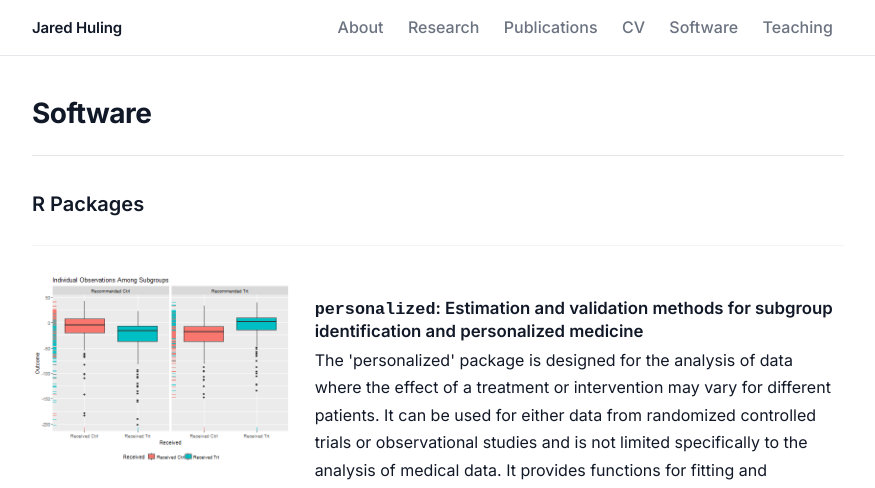
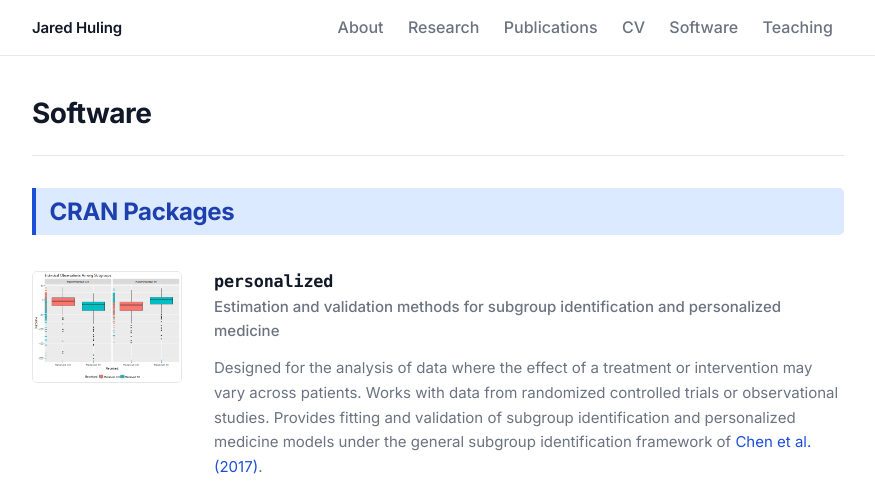
Before and after one commit to jaredhuling/jaredhuling.github.io, a Jekyll site: the page built from _pages/software.md, in a window 1280 px wide and 1400 px high. Shown: the top 488 px of the window, without its empty margins (202-1077 px from the left). Built offline with Jekyll 4.4.1, drawn with Linux system fonts in a browser that asks for light colours; some of the changed text lies outside the part shown.

Commit message:
software update

```diff
--- a/_pages/software.md
+++ b/_pages/software.md
@@ -4,298 +4,183 @@ title: Software
 permalink: /software/
 ---
 
+<div class="pub-section">
+<h2 class="pub-section-header">CRAN Packages</h2>
 
-  <div class="docs-section">
-    <h3>R Packages</h3>
+<div class="software-list">
+
+  <div class="software-entry">
+    <div class="software-img">
+      <img src="/images/subgroups.png" alt="personalized">
+    </div>
+    <div class="software-content">
+      <h4 class="software-name">personalized</h4>
+      <p class="software-subtitle">Estimation and validation methods for subgroup identification and personalized medicine</p>
+      <p>Designed for the analysis of data where the effect of a treatment or intervention may vary across patients. Works with data from randomized controlled trials or observational studies. Provides fitting and validation of subgroup identification and personalized medicine models under the general subgroup identification framework of <a href="https://doi.org/10.1111/biom.12676">Chen et al. (2017)</a>.</p>
+      <div class="software-footer">
+        <a href="https://cran.r-project.org/package=personalized"><img src="https://cranlogs.r-pkg.org/badges/grand-total/personalized" alt="CRAN downloads"></a>
+        <div class="links">
+          <a href="http://jaredhuling.github.io/personalized/">Docs</a>
+          <a href="https://cran.r-project.org/package=personalized">CRAN</a>
+          <a href="https://github.com/jaredhuling/personalized">GitHub</a>
+          <a href="https://www.jstatsoft.org/article/view/v098i05">Paper</a>
+        </div>
+      </div>
+    </div>
   </div>
 
-
-
-  <div class="docs-section">
-
-    <div class="row">
-
-      <div class="four columns">
-        <img src="/images/subgroups.png" width="100%" alt="hdnom-icon" />
-      </div>
-
-      <div class="eight columns">
-
-        <h4><b style="font-family:monospace">personalized</b>: Estimation and validation methods for subgroup identification and
-    personalized medicine</h4>
-
-        <p>
-            The 'personalized' package is designed for the analysis of data where the effect of a treatment or intervention may vary for different patients. It can be used for either data from randomized controlled trials or observational studies and is not limited specifically to the analysis of medical data.
-            It provides functions for fitting and validation of subgroup
-      identification and personalized medicine models under the general subgroup
-      identification framework of <a href="doi:10.1111/biom.12676">Chen et al. (2017)</a>.
-        </p>
-
-        <p>
-          <a href="https://cran.r-project.org/package=personalized"><img src="https://cranlogs.r-pkg.org/badges/grand-total/personalized" alt="CRAN downloads"></a>
-        </p>
-        <p align="right">
-          <a href="http://jaredhuling.github.io/personalized/" class="button">Documentation</a>
-          <a href="https://cran.r-project.org/package=personalized" class="button">Download</a>
-          <a href="https://github.com/jaredhuling/personalized" class="button">Source</a>
-          <a href="https://www.jstatsoft.org/article/view/v098i05" class="button">Paper</a>
-        </p>
-
+  <div class="software-entry">
+    <div class="software-img">
+      <img src="/images/dcow_adjusted.png" alt="independenceWeights">
+    </div>
+    <div class="software-content">
+      <h4 class="software-name">independenceWeights</h4>
+      <p class="software-subtitle">Confounding control for continuous-valued exposures</p>
+      <p>Implements the methodology of <a href="https://arxiv.org/abs/2107.07086">Huling, Greifer, and Chen (2021)</a>, constructing weights that minimize the weighted statistical dependence between a continuous treatment/exposure and a vector of confounders. Because confounding bias is a function of this dependence, these weights mitigate confounding bias directly without requiring a parametric propensity model.</p>
+      <div class="software-footer">
+        <a href="https://cran.r-project.org/package=independenceWeights"><img src="https://cranlogs.r-pkg.org/badges/grand-total/independenceWeights" alt="CRAN downloads"></a>
+        <div class="links">
+          <a href="https://cran.r-project.org/package=independenceWeights">CRAN</a>
+          <a href="https://github.com/jaredhuling/independenceWeights">GitHub</a>
+          <a href="https://arxiv.org/abs/2107.07086">Paper</a>
+        </div>
       </div>
     </div>
-
   </div>
 
-
-
-
-<div class="docs-section">
-
-    <div class="row">
-
-      <div class="four columns">
-        <img src="/images/dcow_adjusted.png" width="100%" alt="hdnom-icon" />
-      </div>
-
-      <div class="eight columns">
-
-        <h4><b style="font-family:monospace">independenceWeights</b>: Estimates weights for confounding control for continuous-valued exposures</h4>
-
-        <p>
-          The independenceWeights package offers confounding control tools for studying the causal effects of a continuous exposure from observational data. It implements the methodology of <a href="https://arxiv.org/abs/2107.07086">Huling, Greifer, and Chen (2021)</a>, which constructs weights designed to minimize the weighted statistical dependence between a continuous treatment/exposure variable and a vector of confounder variables. In estimating a causal dose-response function, confounding bias is a function of the dependence between confounders and the exposure/treatment, so weights that minimize the dependence aim to mitigate confounding bias directly.
-        </p>
-
-        <p>
-          <a href="https://cran.r-project.org/package=independenceWeights"><img src="https://cranlogs.r-pkg.org/badges/grand-total/independenceWeights" alt="CRAN downloads"></a>
-        </p>
-        <p align="right">
-          <a href="https://cran.r-project.org/package=independenceWeights" class="button">Download</a>
-          <a href="https://github.com/jaredhuling/independenceWeights" class="button">Source</a>
-          <a href="https://arxiv.org/abs/2107.07086" class="button">Paper</a>
-        </p>
-
+  <div class="software-entry">
+    <div class="software-img">
+      <img src="/images/mcp_path.png" alt="oem">
+    </div>
+    <div class="software-content">
+      <h4 class="software-name">oem</h4>
+      <p class="software-subtitle">Orthogonalizing EM algorithm for penalized regression</p>
+      <p>Efficient computation for penalized regression models using the Orthogonalizing EM algorithm, designed for tall datasets. Supports lasso, MCP, SCAD, elastic net, group lasso, group MCP/SCAD, and more. Also available as a <a href="https://github.com/jaredhuling/OrthogEM.jl">Julia implementation</a>.</p>
+      <div class="software-footer">
+        <a href="https://cran.r-project.org/package=oem"><img src="https://cranlogs.r-pkg.org/badges/grand-total/oem" alt="CRAN downloads"></a>
+        <div class="links">
+          <a href="http://jaredhuling.github.io/oem/">Docs</a>
+          <a href="https://cran.r-project.org/package=oem">CRAN</a>
+          <a href="https://github.com/jaredhuling/oem">GitHub</a>
+          <a href="https://www.jstatsoft.org/article/view/v104i06">Paper</a>
+        </div>
       </div>
     </div>
-
   </div>
 
-
-
-
-
-  <div class="docs-section">
-
-    <div class="row">
-
-      <div class="four columns">
-        <img src="/images/mcp_path.png" width="100%" alt="OEM" />
-      </div>
-
-      <div class="eight columns">
-
-        <h4><b style="font-family:monospace">oem</b>: Orthogonalizing EM algorithm for penalized estimation</h4>
-
-        <p>
-          oem provides computation for various penalized regression models using the Orthogonalizing EM algorithm and is highly efficient for tall data. Penalties available include the lasso, MCP, SCAD, elastic net, group lasso, group MCP/SCAD, and more.
-        </p>
-
-        <p>
-          <a href="https://cran.r-project.org/package=oem"><img src="https://cranlogs.r-pkg.org/badges/grand-total/oem" alt="CRAN downloads"></a>
-        </p>
-        <p align="right">
-          <a href="http://jaredhuling.github.io/oem/" class="button">Documentation</a>
-          <a href="https://cran.r-project.org/package=oem" class="button">Download</a>
-          <a href="https://github.com/jaredhuling/oem" class="button">Source</a><br><br>
-          <a href="https://github.com/jaredhuling/OrthogEM.jl" class="button">Julia implementation</a>
-          <a href="https://www.jstatsoft.org/article/view/v104i06" class="button">Paper</a>
-        </p>
-
+  <div class="software-entry">
+    <div class="software-img">
+      <img src="/images/response_histograms_wide.png" alt="personalized2part">
+    </div>
+    <div class="software-content">
+      <h4 class="software-name">personalized2part</h4>
+      <p class="software-subtitle">Two-part individualized treatment rules for semi-continuous data</p>
+      <p>Implements the methodology of <a href="https://doi.org/10.1080/01621459.2020.1801449">Huling, Smith, and Chen (2020)</a> for subgroup identification with semi-continuous outcomes. Uses a two-part (hurdle) framework to jointly model the binary and continuous components of the outcome, yielding a single treatment rule. High-dimensional settings are handled via a cooperative lasso penalty.</p>
+      <div class="software-footer">
+        <a href="https://cran.r-project.org/package=personalized2part"><img src="https://cranlogs.r-pkg.org/badges/grand-total/personalized2part" alt="CRAN downloads"></a>
+        <div class="links">
+          <a href="http://jaredhuling.github.io/personalized2part/">Docs</a>
+          <a href="https://cran.r-project.org/package=personalized2part">CRAN</a>
+          <a href="https://github.com/jaredhuling/personalized2part">GitHub</a>
+        </div>
       </div>
     </div>
-
   </div>
 
-  <div class="docs-section">
-
-    <div class="row">
-
-      <div class="four columns">
-        <img src="/images/response_histograms_wide.png" width="100%" alt="hdnom-icon" />
-      </div>
-
-      <div class="eight columns">
-
-        <h4><b style="font-family:monospace">personalized2part</b>: two part estimation of individualized treatment rules for semi-continuous data</h4>
-
-        <p>
-          The personalized2part package implements the methodology of <a href="https://doi.org/10.1080/01621459.2020.1801449">Huling, Smith, and Chen (2020)</a>, which allows for subgroup identification for semi-continuous outcomes by estimating individualized treatment rules. It uses a two part modeling (or hurdle modeling) framework to handle semi-continuous data by modeling separately the positive part of the outcome and an indicator of whether each outcome is positive, but still results in a single treatment rule. High dimensional data is handled with a cooperative lasso penalty, which encourages the coefficients in the two models to have the same sign.
-        </p>
-
-        <p>
-          <a href="https://cran.r-project.org/package=personalized2part"><img src="https://cranlogs.r-pkg.org/badges/grand-total/personalized2part" alt="CRAN downloads"></a>
-        </p>
-        <p align="right">
-          <a href="http://jaredhuling.github.io/personalized2part/" class="button">Documentation</a>
-          <a href="https://cran.r-project.org/package=personalized2part" class="button">Download</a>
-          <a href="https://github.com/jaredhuling/personalized2part" class="button">Source</a>
-        </p>
-
+  <div class="software-entry">
+    <div class="software-img">
+      <img src="/images/central_mean_subspaces.png" alt="hierSDR">
+    </div>
+    <div class="software-content">
+      <h4 class="software-name">hierSDR</h4>
+      <p class="software-subtitle">Hierarchical sufficient dimension reduction</p>
+      <p>Semiparametric sufficient dimension reduction for settings where population heterogeneity is defined by binary stratifying factors (e.g., chronic conditions in hospital risk modeling). Dimension reduction conforms to the hierarchical relationships between subpopulations, enabling tailored and interpretable models.</p>
+      <div class="software-footer">
+        <a href="https://cran.r-project.org/package=hierSDR"><img src="https://cranlogs.r-pkg.org/badges/grand-total/hierSDR" alt="CRAN downloads"></a>
+        <div class="links">
+          <a href="https://cran.r-project.org/package=hierSDR">CRAN</a>
+          <a href="https://github.com/jaredhuling/hierSDR">GitHub</a>
+          <a href="https://arxiv.org/abs/2212.12394">Paper</a>
+        </div>
       </div>
     </div>
-
   </div>
 
-
-
-
-
-  <div class="docs-section">
-
-    <div class="row">
-
-      <div class="four columns">
-        <img src="/images/central_mean_subspaces.png" width="100%" alt="hdnom-icon" />
-      </div>
-
-      <div class="eight columns">
-
-        <h4><b style="font-family:monospace">hierSDR</b>: Hierarchical sufficient dimension reduction</h4>
-
-        <p>
-          The hierSDR package provides semiparametric sufficient dimension reduction methods for modeling scenarios where heterogeneity is defined by several binary factors which stratify the population into multiple subpopulations. For example, hierSDR can be used in a hospital-wide risk modeling application if covariate effects in risk models differ for subpopulations of patients with different chronic conditions. Here the chronic conditions are the binary stratifying factors. The hierSDR package provides computation for dimension reduction methods that conform to the hierarchical nature of the relationships between the various subpopulations.
-        </p>
-
-        <p>
-          <a href="https://cran.r-project.org/package=hierSDR"><img src="https://cranlogs.r-pkg.org/badges/grand-total/hierSDR" alt="CRAN downloads"></a>
-        </p>
-        <p align="right">
-          <a href="https://cran.r-project.org/package=hierSDR" class="button">Download</a>
-          <a href="https://github.com/jaredhuling/hierSDR" class="button">Source</a>
-          <a href="https://arxiv.org/abs/2212.12394" class="button">Paper</a>
-        </p>
-
+  <div class="software-entry">
+    <div class="software-img">
+      <img src="/images/venn.png" alt="vennLasso">
+    </div>
+    <div class="software-content">
+      <h4 class="software-name">vennLasso</h4>
+      <p class="software-subtitle">Variable selection for heterogeneous populations</p>
+      <p>Variable selection for high-dimensional models where population heterogeneity is defined by binary stratifying factors. Yields sparsity patterns that adhere to the hierarchical structure among subpopulations, enabling structured, interpretable variable selection across groups.</p>
+      <div class="software-footer">
+        <a href="https://cran.r-project.org/package=vennLasso"><img src="https://cranlogs.r-pkg.org/badges/grand-total/vennLasso" alt="CRAN downloads"></a>
+        <div class="links">
+          <a href="http://jaredhuling.github.io/vennLasso/">Docs</a>
+          <a href="https://cran.r-project.org/package=vennLasso">CRAN</a>
+          <a href="https://github.com/jaredhuling/vennLasso">GitHub</a>
+        </div>
       </div>
     </div>
-
   </div>
 
+</div>
+</div>
 
+<div class="pub-section">
+<h2 class="pub-section-header">Packages in Development</h2>
 
+<div class="software-list">
 
-
-  <div class="docs-section">
-
-    <div class="row">
-
-      <div class="four columns">
-        <img src="/images/doubly_sparse.png" width="100%" alt="hdnom-icon" />
-      </div>
-
-      <div class="eight columns">
-
-        <h4><b style="font-family:monospace">groupFusedMulti</b>: Doubly structured variable selection for grouped multivariate outcomes</h4>
-
-        <p>
-          The groupFusedMulti package provides penalized estimation methods for high dimensional regression models for multivariate outcomes that have a natural group structure. This package implements the methodology of <a href="https://arxiv.org/abs/2302.11098">Huling, et al (2023)</a>.
-        </p>
-
-        <p align="right">
-          <a href="https://github.com/jaredhuling/groupFusedMulti" class="button">Source</a>
-          <a href="https://arxiv.org/abs/2302.11098" class="button">Paper</a>
-        </p>
-
+  <div class="software-entry">
+    <div class="software-img">
+      <img src="/images/doubly_sparse.png" alt="groupFusedMulti">
+    </div>
+    <div class="software-content">
+      <h4 class="software-name">groupFusedMulti</h4>
+      <p class="software-subtitle">Doubly structured variable selection for grouped multivariate outcomes</p>
+      <p>Penalized estimation for high-dimensional regression with multivariate outcomes that have a natural group structure. Implements the methodology of <a href="https://arxiv.org/abs/2302.11098">Huling et al. (2023)</a>.</p>
+      <div class="software-footer">
+        <div class="links">
+          <a href="https://github.com/jaredhuling/groupFusedMulti">GitHub</a>
+          <a href="https://arxiv.org/abs/2302.11098">Paper</a>
+        </div>
       </div>
     </div>
-
   </div>
 
-
-
-
-
-
-
-<div class="docs-section">
-
-    <div class="row">
-
-      <div class="four columns">
-        <img src="/images/venn.png" width="100%" alt="hdnom-icon" />
-      </div>
-
-      <div class="eight columns">
-
-        <h4><b style="font-family:monospace">vennLasso</b>: Variable selection for heterogeneous populations</h4>
-
-        <p>
-          The vennLasso package provides variable selection for high-dimensional modeling scenarios where heterogeneity is defined by several binary factors which stratify the population into multiple subpopulations. For example, vennLasso can be used in a hospital-wide risk modeling application if covariate effects in risk models differ for subpopulations of patients with different chronic conditions. Here the chronic conditions are the binary stratifying factors. The vennLasso package provides computation for a variable selection method which yields variable selection patterns which adhere to the hierarchical nature of the relationships between the various subpopulations.
-        </p>
-
-        <p>
-          <a href="https://cran.r-project.org/package=vennLasso"><img src="https://cranlogs.r-pkg.org/badges/grand-total/vennLasso" alt="CRAN downloads"></a>
-        </p>
-        <p align="right">
-          <a href="http://jaredhuling.github.io/vennLasso/" class="button">Documentation</a>
-          <a href="https://cran.r-project.org/package=vennLasso" class="button">Download</a>
-          <a href="https://github.com/jaredhuling/vennLasso" class="button">Source</a>
-        </p>
-
+  <div class="software-entry">
+    <div class="software-img">
+      <img src="/images/benefit_of_sr_assignments_by_received_paper.png" alt="personalizedLong">
+    </div>
+    <div class="software-content">
+      <h4 class="software-name">personalizedLong</h4>
+      <p class="software-subtitle">Fused comparative intervention scoring for long-term interventions</p>
+      <p>Estimation of individualized intervention rules for long-term treatments whose effects change smoothly over time and vary across a population. Implements the fused comparative intervention scoring methodology for heterogeneous longitudinal intervention effects.</p>
+      <div class="software-footer">
+        <div class="links">
+          <a href="https://github.com/jaredhuling/personalizedLong">GitHub</a>
+        </div>
       </div>
     </div>
-
   </div>
 
-
-
-<div class="docs-section">
-
-    <div class="row">
-
-      <div class="four columns">
-        <img src="/images/benefit_of_sr_assignments_by_received_paper.png" width="100%" alt="persLongitudinal" />
-      </div>
-
-      <div class="eight columns">
-
-        <h4><b style="font-family:monospace">personalizedLong</b>: Fused comparative intervention scoring/subgroup identification for long-term interventions
-</h4>
-
-        <p>
-          The personalizedLong package provides estimation of individualized intervention rules for long-term interventions and treatments. The underlying methodology of personalizedLong is intended for long-term interventions whose effects change smoothly over time and are heterogeneous effects across a population. The personalizedLong package provides an interface for the methodology proposed in ``Fused comparative intervention scoring for heterogeneity of longitudinal intervention effects''.
-        </p>
-
-        <p align="right">
-          <a href="https://github.com/jaredhuling/personalizedLong" class="button">Source</a>
-        </p>
-
+  <div class="software-entry">
+    <div class="software-img">
+      <img src="/images/talks/iv_assumptions.png" alt="aftiv">
+    </div>
+    <div class="software-content">
+      <h4 class="software-name">aftiv</h4>
+      <p class="software-subtitle">Instrumental variable estimation under the semiparametric AFT model</p>
+      <p>Instrumental variable estimation for time-to-event outcomes under the semiparametric accelerated failure time model.</p>
+      <div class="software-footer">
+        <div class="links">
+          <a href="https://github.com/jaredhuling/aftiv">GitHub</a>
+        </div>
       </div>
     </div>
-
   </div>
 
-
-<div class="docs-section">
-
-    <div class="row">
-
-      <div class="four columns">
-        <img src="/images/talks/iv_assumptions.png" width="100%" alt="AFT-IV" />
-      </div>
-
-      <div class="eight columns">
-
-        <h4><b style="font-family:monospace">aftiv</b>: Instrumental variable estimation under the semiparametric AFT model
-</h4>
-
-        <p>
-          The aftiv package provides instrumental variable estimation for time-to-event outcomes under the semiparametric accelerated failure time model.
-        </p>
-
-        <p align="right">
-          <a href="https://github.com/jaredhuling/aftiv" class="button">Source</a>
-        </p>
-
-      </div>
-    </div>
-
-  </div>
+</div>
+</div>
--- a/assets/css/main.scss
+++ b/assets/css/main.scss
@@ -631,6 +631,10 @@ author { font-weight: 600; }
 /* ============================================================
    Software page
    ============================================================ */
+.software-list {
+  margin-top: 0.25rem;
+}
+
 .software-entry {
   display: flex;
   gap: 2rem;
@@ -639,22 +643,58 @@ author { font-weight: 600; }
   border-bottom: 1px solid var(--color-border-sub);
 
   &:last-child { border-bottom: none; }
+}
+
+.software-img {
+  flex: 0 0 150px;
 
   img {
-    flex: 0 0 160px;
-    width: 160px;
+    width: 100%;
+    display: block;
     border-radius: var(--radius);
     border: 1px solid var(--color-border);
   }
+}
 
-  h4 {
-    font-size: 1rem;
-    margin-top: 0;
-    margin-bottom: 0.5rem;
-    b { font-family: var(--font-mono); }
+.software-content {
+  flex: 1;
+  min-width: 0;
+}
+
+.software-name {
+  font-size: 1.05rem;
+  font-weight: 700;
+  font-family: var(--font-mono);
+  letter-spacing: -0.01em;
+  color: var(--color-text);
+  margin: 0 0 0.15rem;
+}
+
+.software-subtitle {
+  font-size: 0.9375rem;
+  font-weight: 500;
+  color: var(--color-text);
+  margin-bottom: 0.55rem;
+}
+
+.software-content > p {
+  font-size: 0.9375rem;
+  color: var(--color-text-muted);
+  line-height: 1.65;
+  margin-bottom: 0.75rem;
+}
+
+.software-footer {
+  display: flex;
+  align-items: center;
+  gap: 0.75rem;
+  flex-wrap: wrap;
+
+  img {
+    height: 20px;
+    vertical-align: middle;
+    display: inline-block;
   }
-
-  p { font-size: 0.9rem; margin-bottom: 0.5rem; }
 }
 
 /* ============================================================
@@ -735,8 +775,11 @@ footer {
   .software-entry {
     flex-direction: column;
     gap: 1rem;
+  }
 
-    img { width: 130px; flex: none; }
+  .software-img {
+    flex: none;
+    width: 130px;
   }
 
   h2 { font-size: 1.25rem; }
```
